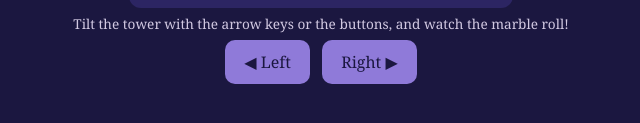
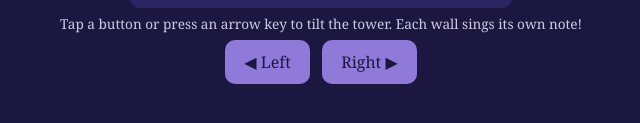
Before and after one commit to Wendle-The-Wizard/leaning-marble-tune-tower, a plain HTML site: page index.html in a window 1280 px wide. Shown: the part 609-732 px from the top of the page, 319-959 px from the left. Drawn offline with Linux system fonts and the light colour scheme.

Commit message:
Leaning Marble Tune Tower, version 4: I gave the left and right walls their own notes (C and G) wi

```diff
--- a/index.html
+++ b/index.html
@@ -1,15 +1,13 @@
 <!DOCTYPE html>
 <html lang="en">
-<head><meta charset="utf-8"><meta http-equiv="Content-Security-Policy" content="default-src 'none'; script-src 'self' 'unsafe-inline'; style-src 'self' 'unsafe-inline'; img-src 'self' data: blob:; media-src 'self' data: blob:; font-src 'self' data:; connect-src 'none'; form-action 'none'; base-uri 'none'; frame-src 'none'; worker-src 'self' blob:"><meta name="viewport" content="width=device-width,initial-scale=1">
-<meta charset="utf-8">
-<meta name="viewport" content="width=device-width, initial-scale=1">
+<head><meta charset="utf-8"><meta http-equiv="Content-Security-Policy" content="default-src 'none'; script-src 'self' 'unsafe-inline'; style-src 'self' 'unsafe-inline'; img-src 'self' data: blob:; media-src 'self' data: blob:; font-src 'self' data:; connect-src 'none'; form-action 'none'; base-uri 'none'; frame-src 'none'; worker-src 'self' blob:"><meta name="viewport" content="width=device-width,initial-scale=1"><meta charset="utf-8"><meta name="viewport" content="width=device-width, initial-scale=1">
 <title>Leaning Marble Tune Tower</title>
 <link rel="stylesheet" href="style.css">
 </head>
 <body>
 <h1>Leaning Marble Tune Tower</h1>
 <canvas id="stage" width="400" height="500"></canvas>
-<p class="hint">Tilt the tower with the arrow keys or the buttons, and watch the marble roll!</p>
+<p class="hint" id="hint">Tap a button or press an arrow key to tilt the tower. Each wall sings its own note!</p>
 <div class="buttons">
 <button id="btnLeft" type="button" aria-label="Tilt left">&#9664; Left</button>
 <button id="btnRight" type="button" aria-label="Tilt right">Right &#9654;</button>
```
